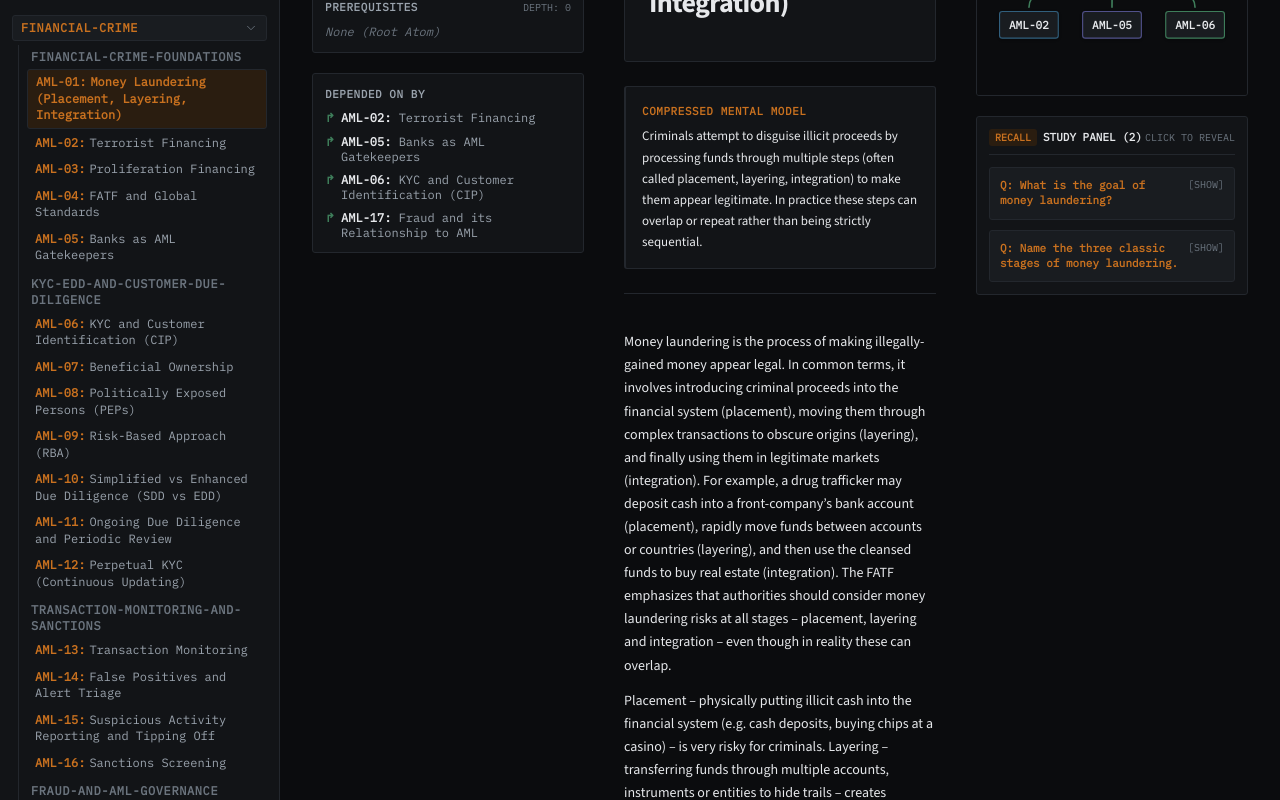
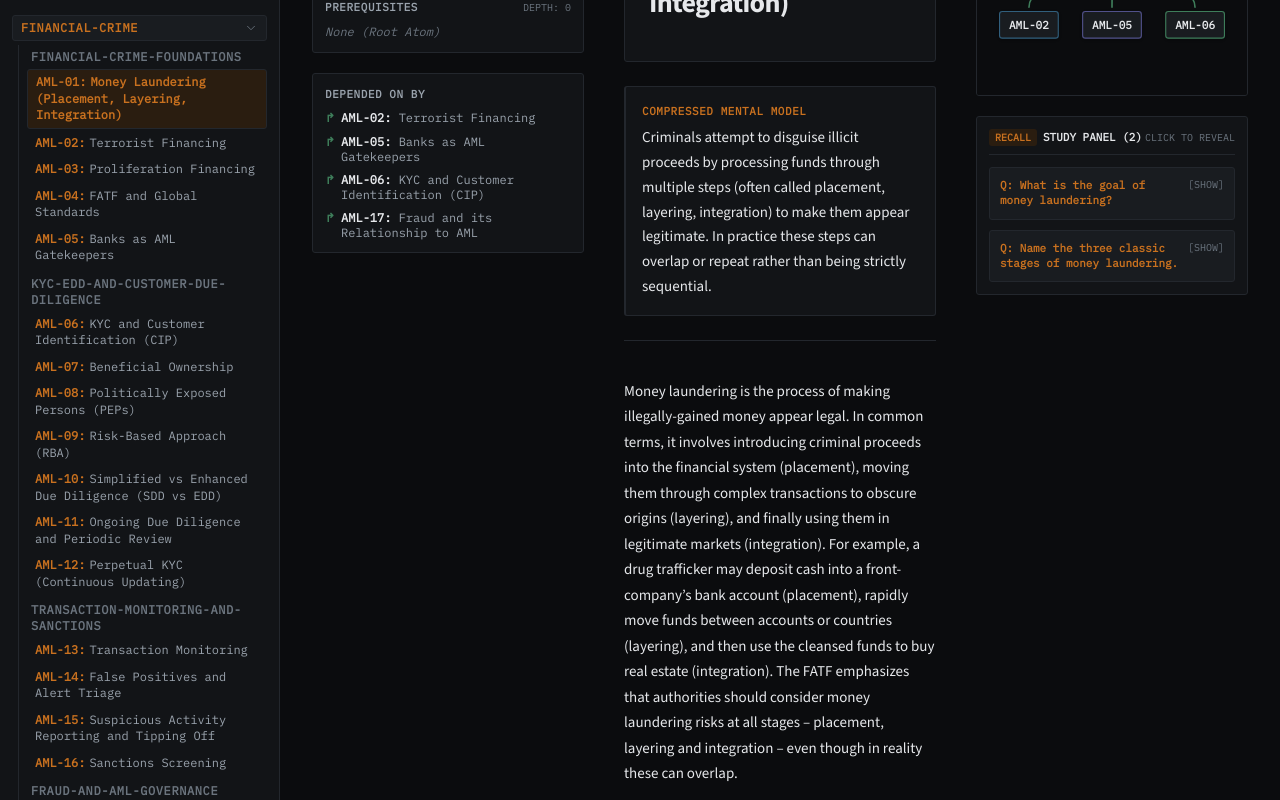
Before and after one commit to tharungajula2/warren, a Next.js app: page /atom/AML-01 in a window 1280 px wide. Shown: the part 360-1160 px from the top of the page. Built offline with nearby package versions, Linux system fonts and the light colour scheme.

Commit message:
style(typography): adjust body reading font size and compressed mental model to 15px leading-relaxed

```diff
--- a/components/atom/MdxRenderer.tsx
+++ b/components/atom/MdxRenderer.tsx
@@ -22,13 +22,13 @@ const mdxComponents = {
     <h4 className="text-xs font-semibold uppercase tracking-wider text-[#9AA3AD] font-mono mt-4 mb-2" {...props} />
   ),
   p: (props: React.HTMLAttributes<HTMLParagraphElement>) => (
-    <p className="text-[14px] leading-[1.65] text-[#E6E8EB] my-3" {...props} />
+    <p className="text-[15px] leading-[1.7] text-[#E6E8EB] my-3.5" {...props} />
   ),
   ul: (props: React.HTMLAttributes<HTMLUListElement>) => (
-    <ul className="list-disc list-inside space-y-1.5 my-3 text-[14px] text-[#E6E8EB]" {...props} />
+    <ul className="list-disc list-inside space-y-1.5 my-3.5 text-[15px] leading-[1.7] text-[#E6E8EB]" {...props} />
   ),
   ol: (props: React.HTMLAttributes<HTMLOListElement>) => (
-    <ol className="list-decimal list-inside space-y-1.5 my-3 text-[14px] text-[#E6E8EB]" {...props} />
+    <ol className="list-decimal list-inside space-y-1.5 my-3.5 text-[15px] leading-[1.7] text-[#E6E8EB]" {...props} />
   ),
   li: (props: React.LiHTMLAttributes<HTMLLIElement>) => (
     <li className="leading-relaxed" {...props} />
@@ -37,7 +37,7 @@ const mdxComponents = {
     <hr className="border-t border-[#23272D] my-6" {...props} />
   ),
   blockquote: (props: React.BlockquoteHTMLAttributes<HTMLQuoteElement>) => (
-    <blockquote className="border-l-2 border-[#C9711F] pl-4 py-1 my-4 text-[#9AA3AD] italic text-[14px]" {...props} />
+    <blockquote className="border-l-2 border-[#C9711F] pl-4 py-1.5 my-4 text-[#9AA3AD] italic text-[15px] leading-[1.65]" {...props} />
   ),
   pre: (props: React.HTMLAttributes<HTMLPreElement>) => (
     <pre className="bg-[#121417] border border-[#23272D] p-3.5 rounded-[3px] my-4 text-[11px] font-mono text-[#E6E8EB] leading-[17px] whitespace-pre-wrap break-words tabular-nums" {...props} />
--- a/components/atom/OneScreen.tsx
+++ b/components/atom/OneScreen.tsx
@@ -18,7 +18,7 @@ export function OneScreen({ children, text, isHeader }: OneScreenProps) {
       <div className="font-mono text-[11px] uppercase tracking-wider text-[#C9711F] font-semibold mb-1.5 select-none">
         COMPRESSED MENTAL MODEL
       </div>
-      <div className="text-sm text-[#E6E8EB] leading-relaxed font-sans">
+      <div className="text-[15px] text-[#E6E8EB] leading-[1.65] font-sans">
         {text || children}
       </div>
     </div>
```
